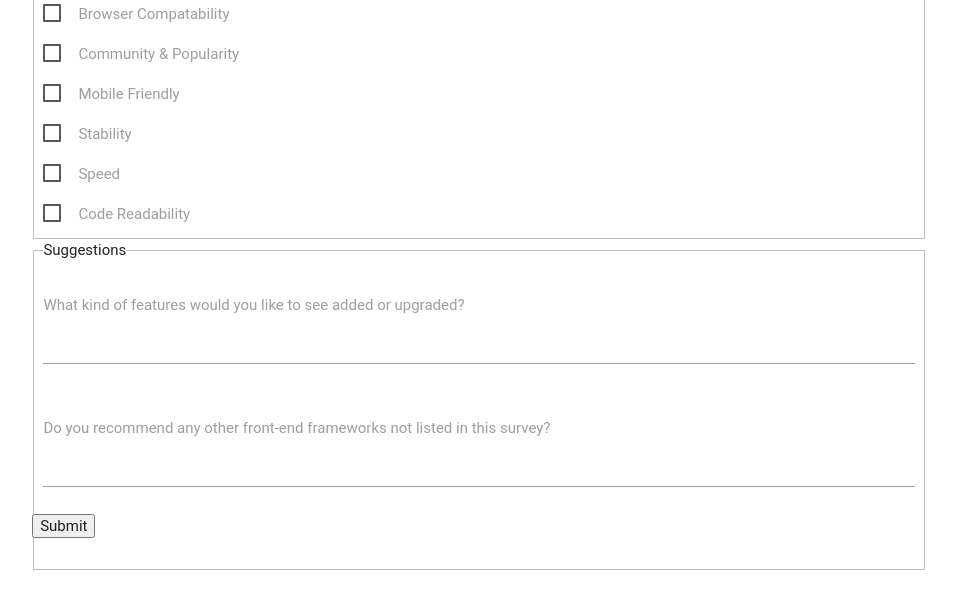
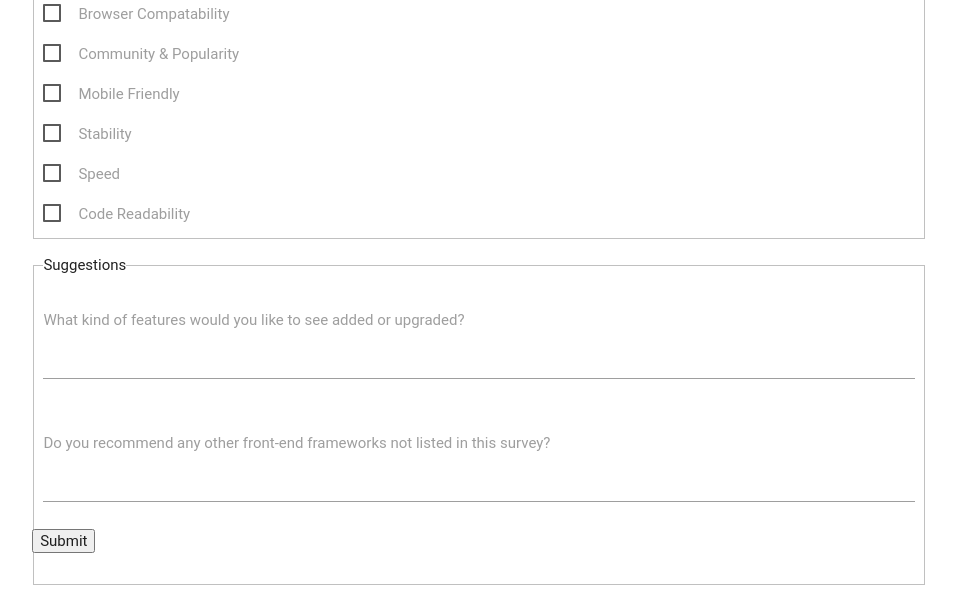
Before and after one commit to ahashim1/CSC174_Assignment8, a PHP site: page / in a window 1280 px wide. Shown: the part 1648-2248 px from the top of the page, without its empty margins (161-1117 px from the left). Before the commit the page ends 2218 px from the top, so only its background shows below. Run offline with PHP 8.4, Linux system fonts and the light colour scheme; some libraries are stand-ins or nearby versions; some web fonts are replaced.

Commit message:
added overrides.css

```diff
--- /dev/null
+++ b/css/overrides.css
@@ -0,0 +1,4 @@
+fieldset{
+	margin-top:15px;
+	margin-bottom:15px;
+}
--- a/index.php
+++ b/index.php
@@ -10,6 +10,9 @@
 
     <!--Import materialize.css-->
     <link type="text/css" rel="stylesheet" href="css/materialize.min.css">
+
+	<!--Import overrides.css-->
+    <link type="text/css" rel="stylesheet" href="css/overrides.css">
 
     <!--Let browser know website is optimized for mobile-->
     <meta name="viewport" content="width=device-width, initial-scale=1.0">
```
